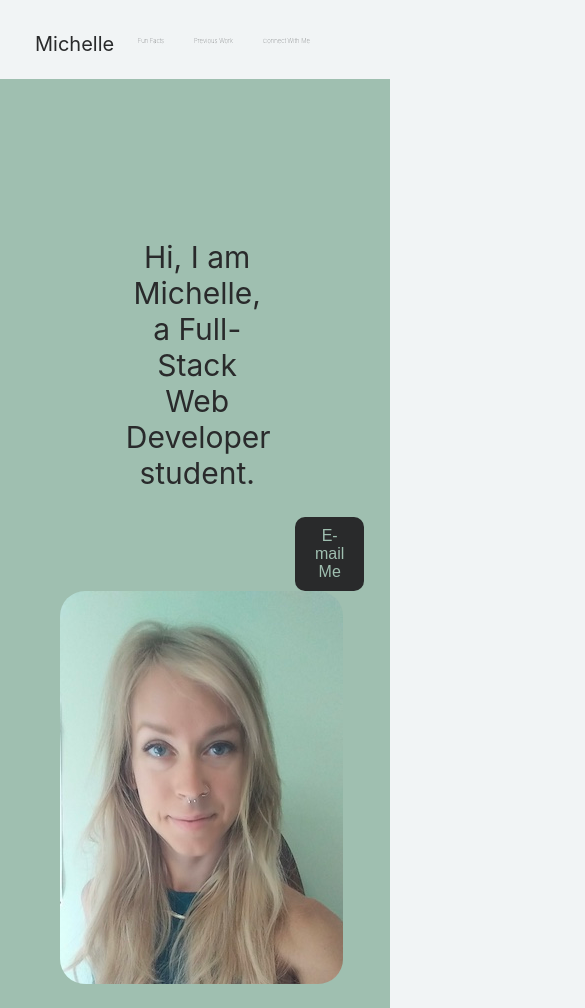
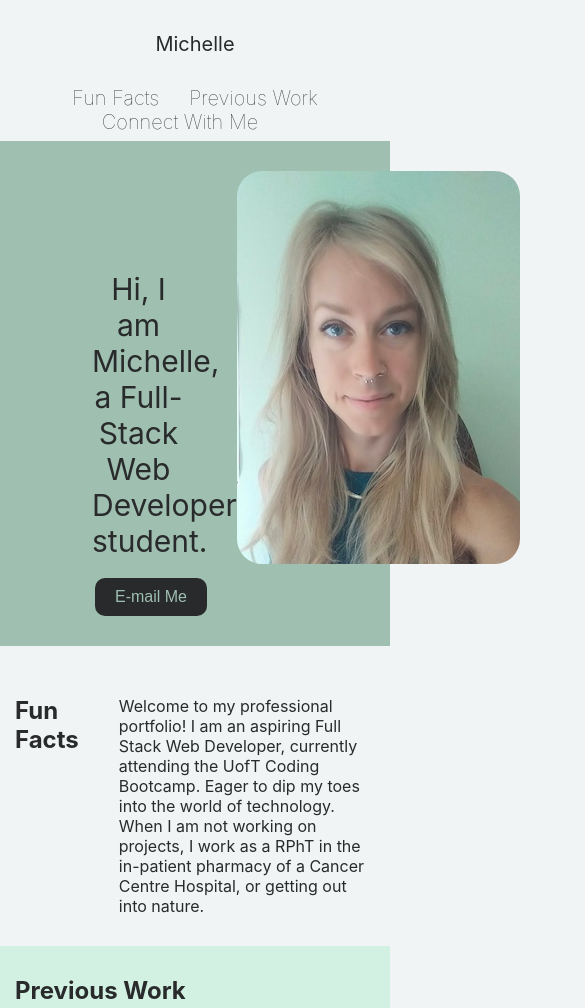
Before and after one commit to Amuodmi/MichellePortfolio, a plain HTML site: page index.html in a window 390 px wide. Shown: the top 1008 px of the page, 585 px wide, since content can reach past the window. Drawn offline with Linux system fonts and the light colour scheme.

Commit message:
finished projet

```diff
--- a/index.html
+++ b/index.html
@@ -66,10 +66,11 @@
 			</div>
 			<div>
 				<p>
-					Lorem ipsum dolor sit amet consectetur adipisicing elit. Harum, fugiat
-					asperiores optio atque quis labore porro explicabo suscipit provident
-					odio. Perspiciatis nemo magni fugiat ex natus animi, asperiores
-					tempora quibusdam?
+					Welcome to my professional portfolio! I am an aspiring Full Stack Web
+					Developer, currently attending the UofT Coding Bootcamp. Eager to dip
+					my toes into the world of technology. When I am not working on
+					projects, I work as a RPhT in the in-patient pharmacy of a Cancer
+					Centre Hospital, or getting out into nature.
 				</p>
 			</div>
 		</section>
--- a/style.css
+++ b/style.css
@@ -80,10 +80,6 @@ section {
 .intro {
 	background-color: var(--primary-color);
 	display: flex;
-	flex-wrap: wrap;
-	align-items: flex-start;
-	background-attachment: fixed;
-	background-position: 80%;
 }
 
 .intro p {
@@ -260,3 +256,89 @@ address a {
 	text-decoration: none;
 	color: var(--primary-color);
 }
+
+
+      /*  980 RESPONSIVE  */
+
+@media screen and (max-width: 980px) {
+	header {
+		padding-bottom: 0;
+		justify-content: center;
+	}
+
+	header h1 {
+		width: 100%;
+		text-align: center;
+	}
+
+	header nav ul {
+		margin-top: 20px;
+		width: 100%;
+		justify-content: center;
+	}
+
+	header nav ul li a {
+		font-size: 20px;
+	}
+
+	.intro {
+		display: flex;
+	}
+
+	#previouswork {
+		flex-wrap: wrap;
+	}
+
+	.workcontainer {
+		width: 700px;
+		display: flex;
+		justify-content: center;
+		padding-left: 315px;
+		padding-top: 200px;
+	}
+
+	.comingsoon [
+		padding-top: 25px;
+	]
+}
+
+        /* 768 RESPONSIVE */
+
+@media screen and (max-width: 768px) {
+	section {
+		padding: 30px 15px;
+	}
+
+	.intro p {
+		margin-inline-start: 67px;
+	}
+
+	button {
+		margin-inline-start: 167px;
+	}
+
+	.horiseon {
+		padding-top: 20px;
+	}
+
+	.workcontainer {
+		padding-left: 25px;
+		padding-top: 210px;
+	}
+}
+
+     /* 575 RESPONSIVE */
+@media screen and (max-width: 575px) {
+
+.intro p {
+    margin-inline-start: 37px;
+}
+
+button{
+	margin-inline-start: 80px;
+}
+
+.horiseon{
+	margin-inline-start: -67px;
+}
+}
```
